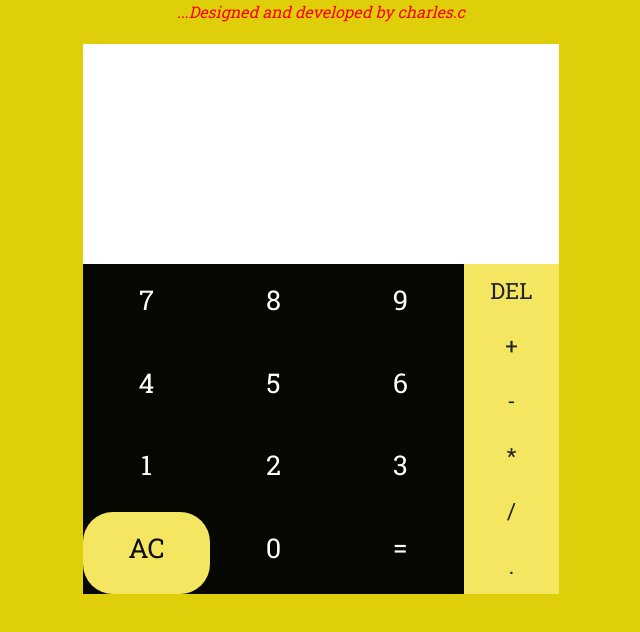
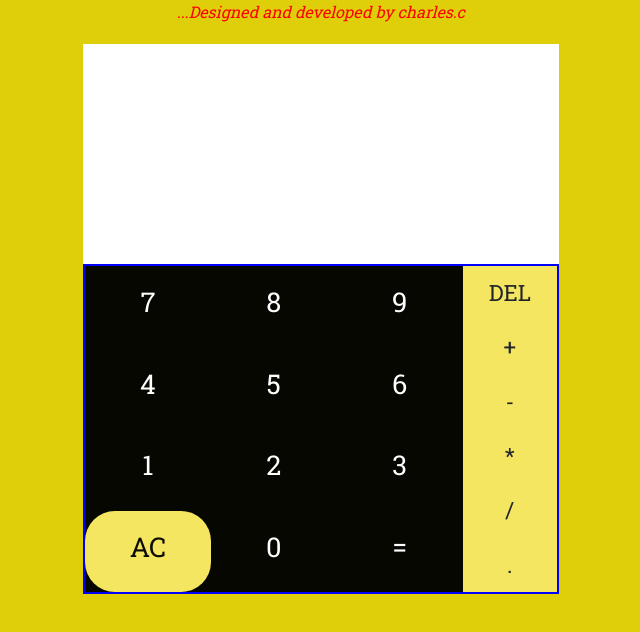
Before and after one commit to charlesozo/calculator-app, a React (Create React App) app: page / in a window 1280 px wide. Shown: the top 632 px of the page, without its empty margins (319-959 px from the left). Built offline with nearby package versions, Linux system fonts and the light colour scheme.

Commit message:
made some changes

```diff
--- a/src/App.css
+++ b/src/App.css
@@ -51,7 +51,7 @@ max-height: 550px;
 .main-body{
   width: 100%;
   height: 60%;
-   /* border: 2px solid blue; */
+   border: 2px solid blue;
 
    position: relative;
 
```
